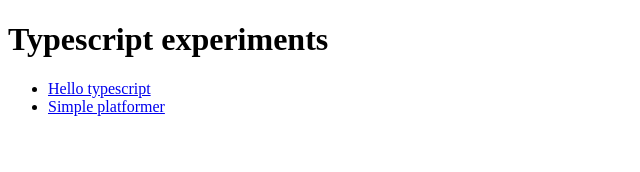
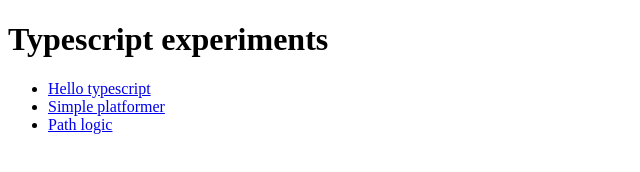
Before and after one commit to RadicalTeapot/typescript-experiments, a website: page src/web-pages/index.html in a window 1280 px wide. Shown: the full height of the page, 0-640 px from the left. Drawn offline with Linux system fonts and the light colour scheme.

Commit message:
Add path_logic page to index

```diff
--- a/src/web-pages/index.html
+++ b/src/web-pages/index.html
@@ -10,6 +10,7 @@
     <ul>
         <li><a href="hello_typescript">Hello typescript</a></li>
         <li><a href="simple_platformer">Simple platformer</a></li>
+        <li><a href="path_logic">Path logic</a></li>
     </ul>
 </body>
 </html>
```
